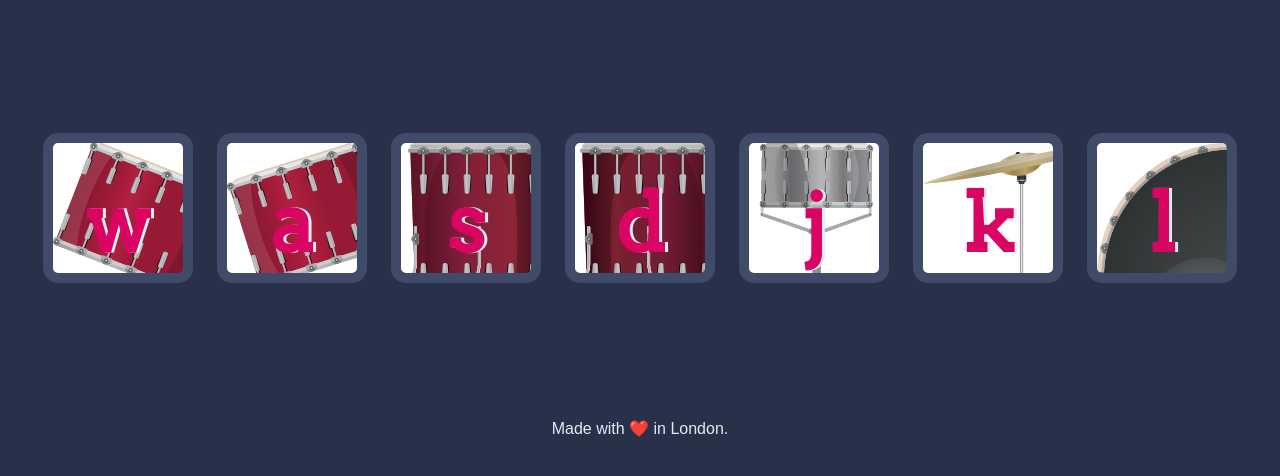
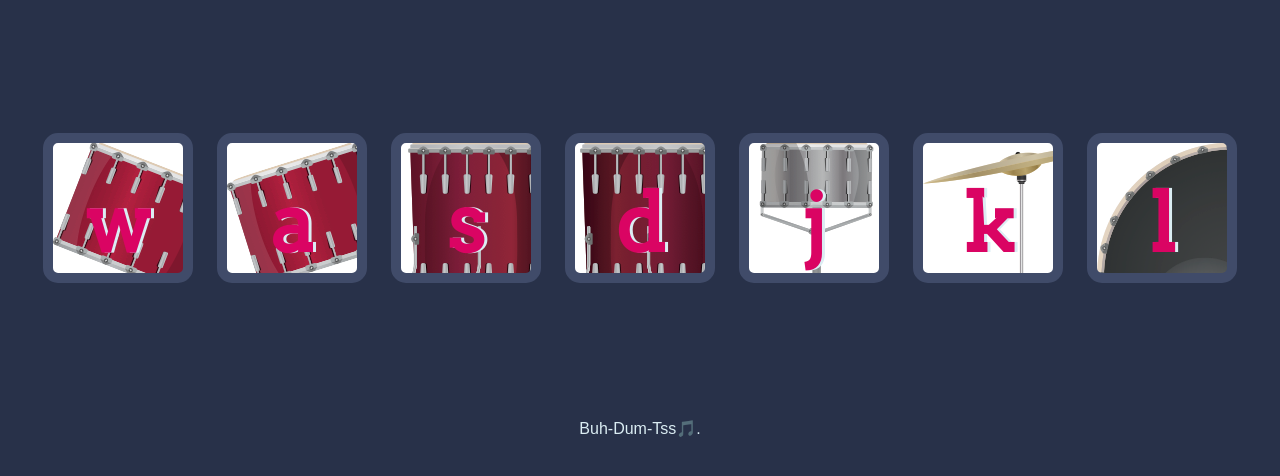
Before and after one commit to Sneha-n312/JavaScript-DrumKit, a plain HTML site: page index.html in a window 1280 px wide. Shown: the part 156-632 px from the top of the page. Drawn offline with Linux system fonts and the light colour scheme.

Commit message:
Initial Commit

```diff
--- a/index.html
+++ b/index.html
@@ -25,7 +25,7 @@
 </body>
 
 <footer>
-  Made with ❤️ in London.
+  Buh-Dum-Tss🎵.
 </footer>
 
 </html>
```
